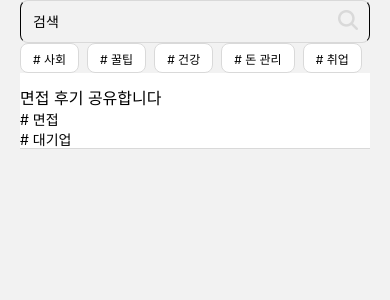
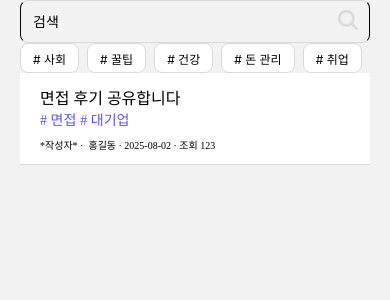
Before and after one commit to Highthon-11th/highthon_app, a React Native app: screen /Community in a window 390 px wide. Shown: the top 300 px of the page. Built offline with nearby package versions, Linux system fonts and the light colour scheme.

Commit message:
feat :: community

```diff
--- a/src/components/community/CommunityBar.tsx
+++ b/src/components/community/CommunityBar.tsx
@@ -1,5 +1,8 @@
+import { COLOR } from '@/styles/color/color';
+import { body1, body3 } from '@/styles/typography/body';
+import { title1, title3 } from '@/styles/typography/title';
 import React from 'react';
-import { StyleSheet, Text, View } from 'react-native';
+import { StyleSheet, Text, TouchableOpacity, View } from 'react-native';
 
 type BarProps = {
   title: string;
@@ -12,21 +15,22 @@ type BarProps = {
 
 const CommunityBar = (props: BarProps) => {
   return (
-    <View style={styles.container}>
-      <View style={styles.wrapper}>
-        <Text
-          style={{
-            fontSize: 16,
-            fontWeight: 'medium',
-          }}
-        >
-          {props.title}
-        </Text>
-        {props.tag.map(items => (
-          <Text># {items}</Text>
-        ))}
+    <TouchableOpacity>
+      <View style={styles.container}>
+        <View style={styles.wrapper}>
+          <Text style={title3}>{props.title}</Text>
+          <View style={{ display: 'flex', flexDirection: 'row', gap: 4 }}>
+            {props.tag.map(items => (
+              <Text style={[body1, { color: COLOR.main }]}># {items}</Text>
+            ))}
+          </View>
+          <View style={{ height: 8 }} />
+          <Text
+            style={body3}
+          >{`*${props.role}* ·  ${props.author} · ${props.date} · 조회 ${props.view}`}</Text>
+        </View>
       </View>
-    </View>
+    </TouchableOpacity>
   );
 };
 
@@ -36,10 +40,10 @@ const styles = StyleSheet.create({
     backgroundColor: 'white',
     borderBottomColor: '#D9D9D9',
     borderBottomWidth: 1,
-    height: 76,
   },
   wrapper: {
     paddingVertical: 12,
+    paddingHorizontal: 20,
   },
 });
 
--- a/src/styles/typography/body.ts
+++ b/src/styles/typography/body.ts
@@ -3,17 +3,17 @@ import { TextStyle } from 'react-native';
 export const body2: TextStyle = {
   fontFamily: 'Pretendard Variable',
   fontSize: 12,
-  fontWeight: 'medium',
+  fontWeight: '500',
 };
 
 export const body1: TextStyle = {
   fontFamily: 'Pretendard Variable',
   fontSize: 14,
-  fontWeight: 'medium',
+  fontWeight: '500',
 };
 
 export const body3: TextStyle = {
   fontFamily: 'Pretendard Variable',
   fontSize: 10,
-  fontWeight: 'medium',
+  fontWeight: '500',
 };
--- a/src/styles/typography/title.ts
+++ b/src/styles/typography/title.ts
@@ -3,17 +3,17 @@ import { TextStyle } from 'react-native';
 export const title1: TextStyle = {
   fontFamily: 'Pretendard Variable',
   fontSize: 20,
-  fontWeight: 'semibold',
+  fontWeight: '600',
 };
 
 export const title2: TextStyle = {
   fontFamily: 'Pretendard Variable',
   fontSize: 18,
-  fontWeight: 'medium',
+  fontWeight: '500',
 };
 
 export const title3: TextStyle = {
   fontFamily: 'Pretendard Variable',
   fontSize: 16,
-  fontWeight: 'medium',
+  fontWeight: '500',
 };
```
